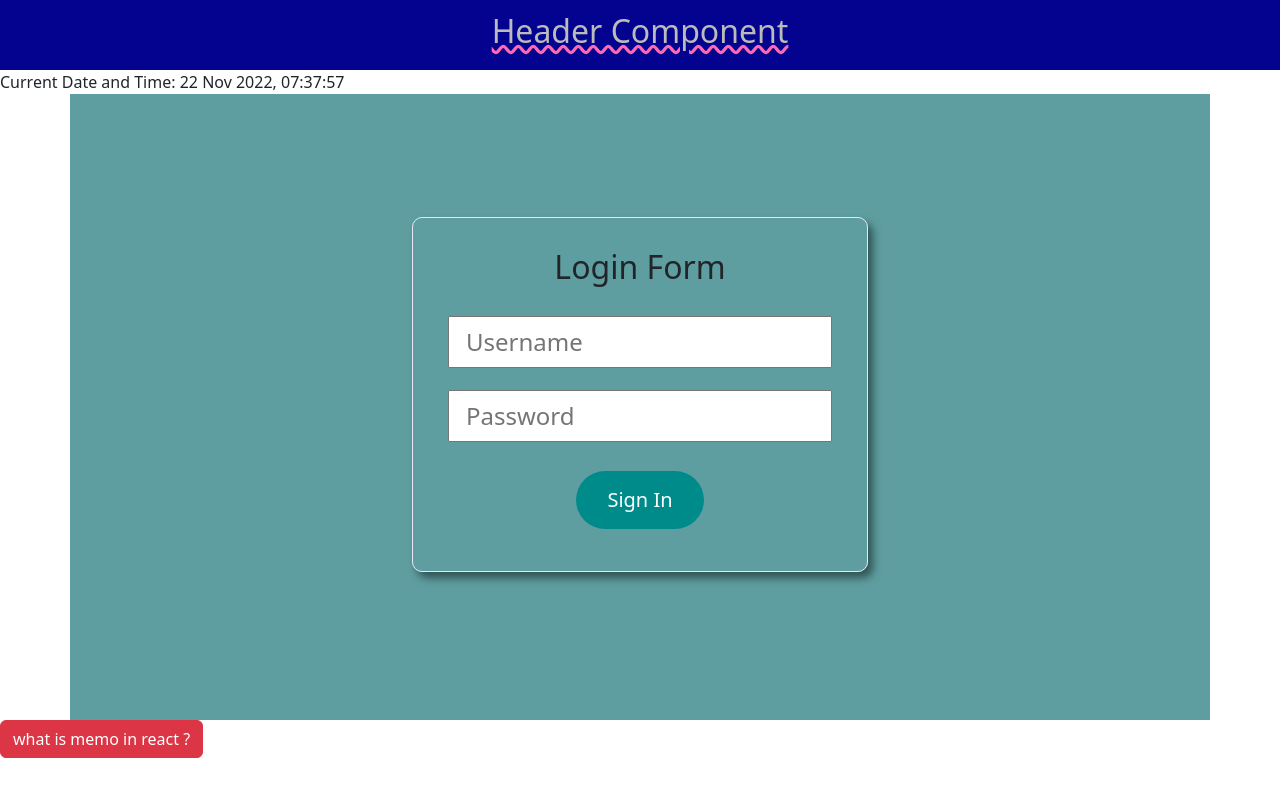
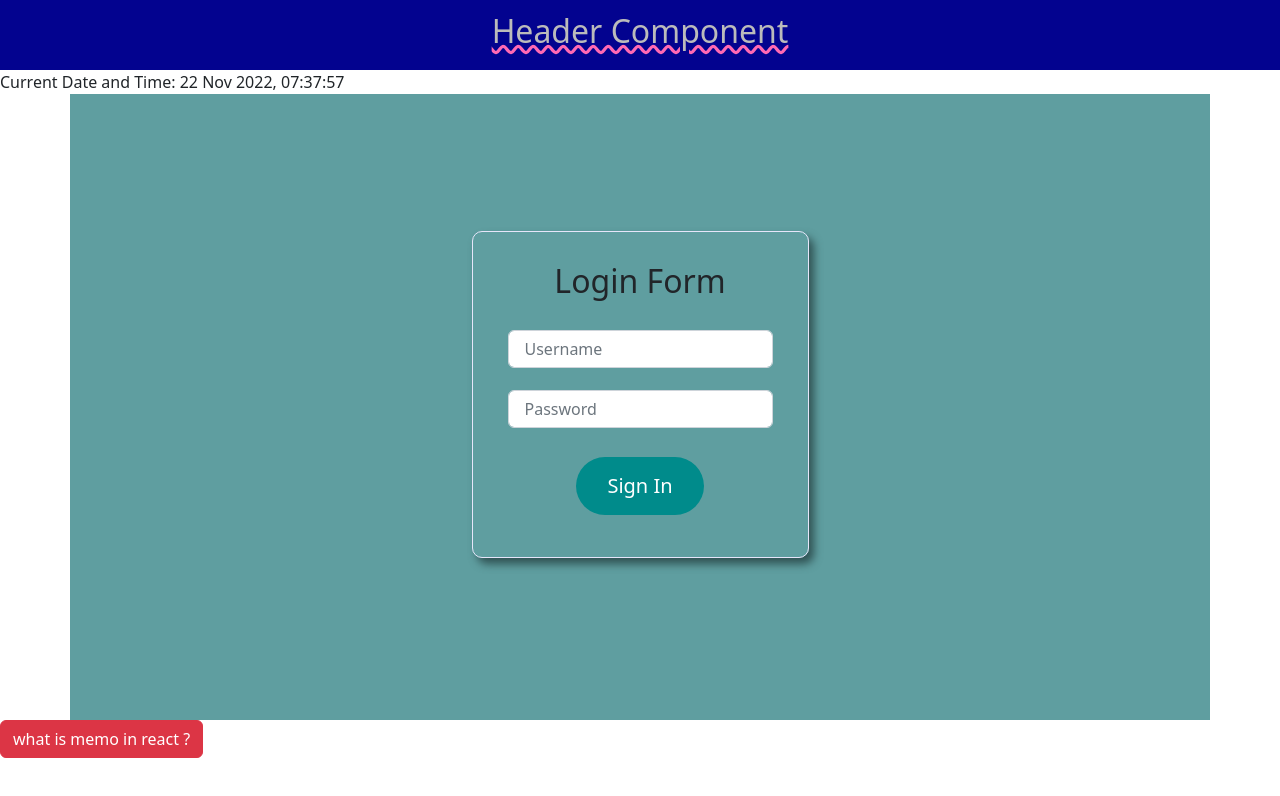
Before and after one commit to Alok3333/Message_chat-project, a React (Create React App) app: page / in a window 1280 px wide. Shown: the top 796 px of the page. Built offline with nearby package versions, Linux system fonts and the light colour scheme.

Commit message:
Created reuseable input UI component

```diff
--- /dev/null
+++ b/src/Components/InputReuseable/Input.css
@@ -0,0 +1,10 @@
+form h2 {
+    text-align: center;
+    margin-bottom: 24px;
+    font-weight: lighter;
+}
+
+.form-group.error-field input {
+    color: red;
+    border: 2px solid red;
+}
--- /dev/null
+++ b/src/Components/InputReuseable/Input.jsx
@@ -0,0 +1,16 @@
+import React from "react";
+import "../InputReuseable/Input.css";
+
+const Input = (props) => {
+  const field = props.field;
+  console.log(props);
+  return (
+    <>
+      <div className={`form-group ${props.className}`}>
+        <input {...field}  className="form-control" onChange={props.onChange}/>
+      </div>
+    </>
+  );
+};
+
+export default Input;
--- a/src/pages/login/Login.jsx
+++ b/src/pages/login/Login.jsx
@@ -1,4 +1,5 @@
 import { useState } from 'react';
+import Input from '../../Components/InputReuseable/Input';
 import './login.css';
 
 const Login = () => {
@@ -20,7 +21,7 @@ const Login = () => {
     setUsernameErr(inputVal.trim().length <= 3);
   };
 
-  const passwordNameHandler = (event) => {
+  const passwordHandler = (event) => {
     const inputVal = event.target.value;
     setPassword(inputVal);
     setpasswordErr(inputVal.trim().length <= 5);
@@ -35,26 +36,28 @@ const Login = () => {
     <div className="form-box">
       <form onSubmit={loginFormHandler}>
         <h2>Login Form</h2>
-        <div className={`form-group ${usernameErr ? 'error-filed-form' : ''}`}>
-          <input
-            type="text"
-            name="username"
-            value={username}
-            onChange={userNameHandler}
-            placeholder="Username"
-            autoComplete="false"
-          />
-        </div>
-        <div className={`form-group ${passwordErr ? 'error-filed-form' : ''}`}>
-          <input
-            type="password"
-            name="password"
-            value={password}
-            onChange={passwordNameHandler}
-            placeholder="Password"
-            autoComplete="false"
-          />
-        </div>
+        <Input
+          onChange={userNameHandler}
+          className={`${usernameErr ? "error-field" : ""}`}
+          field={{
+            type: "text",
+            name: "username",
+            value: username,
+            placeholder: "Username",
+            autoComplete: "false",
+          }}
+        />
+        <Input
+          onChange={passwordHandler}
+          className={`${passwordErr ? "error-field" : ""}`}
+          field={{
+            type: "password",
+            name: "password",
+            value: password,
+            placeholder: "Password",
+            autoComplete: "false",
+          }}
+        />
         <div className="submitBtn">
           <button
             type="submit"
--- a/src/pages/login/login.css
+++ b/src/pages/login/login.css
@@ -49,14 +49,3 @@
     color: black;
     border-radius: 34px;
 }
-
-form h2 {
-    text-align: center;
-    margin-bottom: 24px;
-    font-weight: lighter;
-}
-
-.form-group.error-filed-form input {
-    color: red;
-    border: 2px solid red;
-}
```
